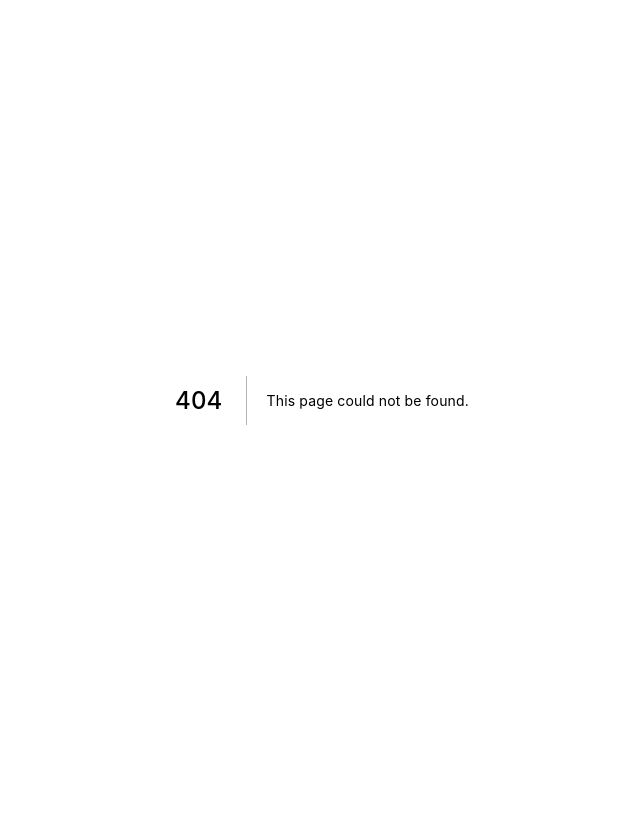
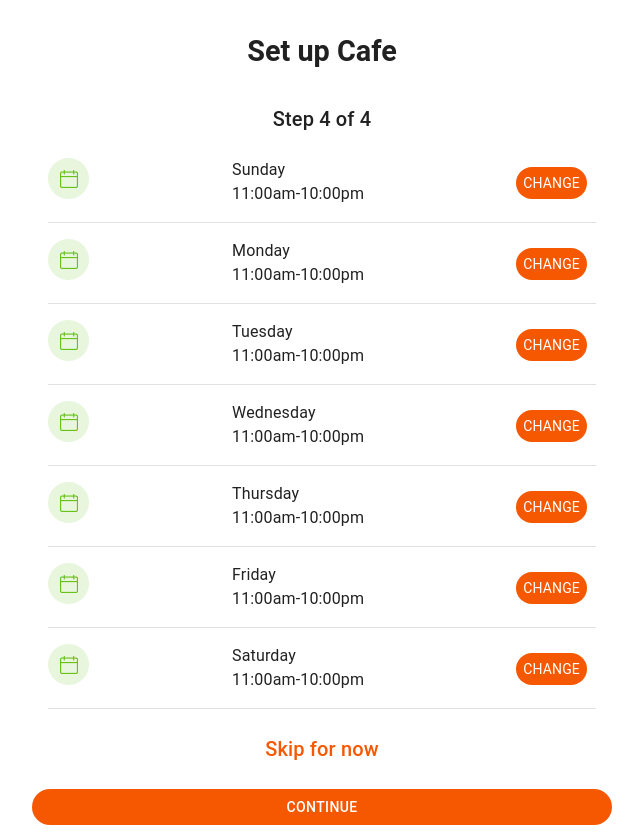
Before and after one commit to brudrewards/RestaurantFrontend, a Next.js app: page /cafe-setup-4 in a window 1280 px wide. Before the commit this address had no page. Shown: the whole page, without its empty margins (318-961 px from the left). Before the commit the page ends 800 px from the top, so only its background shows below. Built offline with nearby package versions, Linux system fonts and the light colour scheme.

Commit message:
cafe setup page 4 complete

```diff
--- /dev/null
+++ b/layouts/components/dayTimeCard/DayTimeCard.js
@@ -0,0 +1,52 @@
+import React from 'react'
+import { Typography } from '@mui/material';
+import Button from '@mui/material/Button';
+import Box from '@mui/material/Box';
+
+import Image from 'next/image'
+import Divider from '@mui/material/Divider';
+
+const DayTimeCard = ({ day, open, close, img }) => {
+    return (
+        <>
+            <Box sx={{
+                display: 'flex',
+                justifyContent: 'space-between',
+                padding: 2
+            }}>
+                <Box>
+                    <Image src={img}
+                        width={41}
+                        height={41}
+                        priority={true}
+
+                    />
+
+                </Box>
+                <Box sx={{ textAlign: "justify" }}>
+                    <Typography variant="p">{day}</Typography>
+                    <br />
+                    <Typography variant="p"> {open}-{close} </Typography>
+                </Box>
+
+                <Box sx={{
+                    justifyContent: "flex-end",
+
+
+                }}>
+                    <Button sx={{
+                        width: '80%',
+                        marginTop: '9px'
+
+                    }} variant="rounded"><Typography variant="body2">Change</Typography></Button>
+                </Box>
+
+            </Box>
+            <Divider variant="middle" />
+
+
+        </>
+    )
+}
+
+export default DayTimeCard
--- /dev/null
+++ b/pages/cafe-setup-4.js
@@ -0,0 +1,61 @@
+
+import React from 'react';
+import Container from '@mui/material/Container';
+import { Typography } from '@mui/material';
+import DayTimeCard from '../layouts/components/dayTimeCard/DayTimeCard'
+import img from '../public/assets/green-calendar.png'
+import Button from '@mui/material/Button';
+import Link from 'next/link'
+
+
+
+const CafeSetup4 = () => {
+  return (
+    <>
+      <Container maxWidth="sm" style={{ padding: '10px' }}>
+
+        <div style={{ marginTop: '25px' }} align="center">
+          <Typography sx={{
+            fontWeight: 'bold'
+          }} gutterBottom variant="h3">Set up Cafe</Typography>
+          <br />
+
+          <Typography sx={{
+
+          }} gutterBottom variant="h6">Step 4 of 4</Typography>
+
+          <DayTimeCard img={img} day="Sunday" open="11:00am" close="10:00pm" />
+          <DayTimeCard img={img} day="Monday" open="11:00am" close="10:00pm" />
+          <DayTimeCard img={img} day="Tuesday" open="11:00am" close="10:00pm" />
+          <DayTimeCard img={img} day="Wednesday" open="11:00am" close="10:00pm" />
+          <DayTimeCard img={img} day="Thursday" open="11:00am" close="10:00pm" />
+          <DayTimeCard img={img} day="Friday" open="11:00am" close="10:00pm" />
+          <DayTimeCard img={img} day="Saturday" open="11:00am" close="10:00pm" />
+
+          <Link href="#">
+            <a><Typography sx={{
+              padding: 3,
+            }} color="#F55800" variant="h6">Skip for now</Typography></a>
+          </Link>
+
+          <Button style={{
+
+
+
+
+
+
+          }} fullWidth={true} type="submit" variant="rounded">Continue</Button>
+
+
+        </div>
+
+      </Container>
+
+
+
+    </>
+  )
+}
+
+export default CafeSetup4
```
Also changed, not shown: public/assets/green-calendar.png (added).
